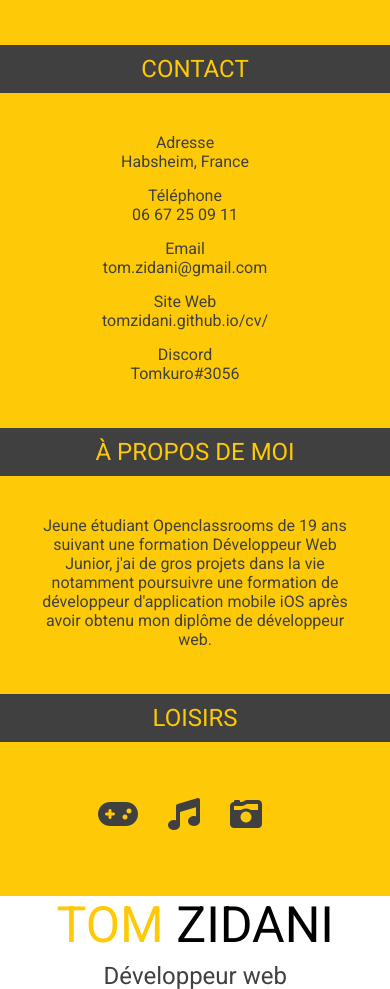
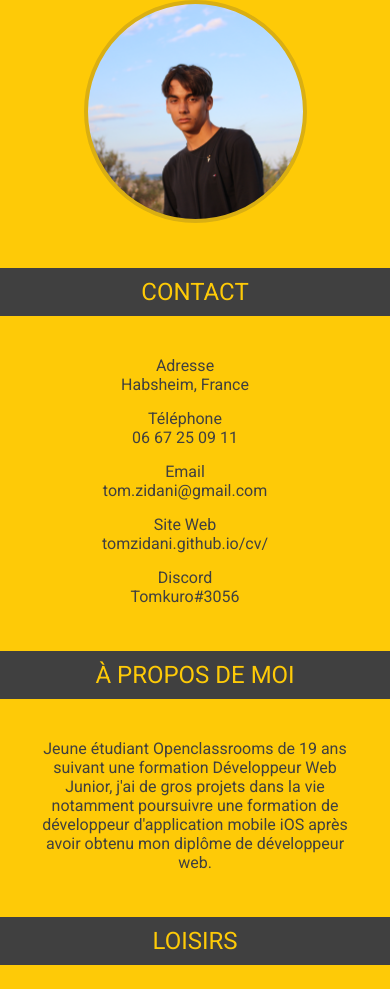
Before and after one commit to tomzidani/OC-P2, a PHP site: page / in a window 390 px wide. Shown: the top 989 px of the page. Run offline with PHP 8.4, Linux system fonts and the light colour scheme; some libraries are stand-ins or nearby versions.

Commit message:
Retrait de la photo sur la version responsive
Retrait de la photo sur la version responsive du site

```diff
--- a/assets/css/style.css
+++ b/assets/css/style.css
@@ -37,7 +37,6 @@ article.infos p{color: #404040;}
 
 /* Objets */
 .photo{width: 215px; height: 215px; background: url('../img/profil.png') center no-repeat;  border-radius: 100%; border: solid 4px #daaf12; background-size: 150%; margin: 0 auto;}
-.r-photo{display: none; width: 215px; height: 215px; background: url('../img/profil.png') center no-repeat;  border-radius: 100%; border: solid 4px #daaf12; background-size: 150%; margin: 0 auto;}
 .p-gauche .banniere{width: 100%; color: #feca07; text-align: center;background-color: #404040;margin-top: 45px; margin-bottom: 40px;text-transform: uppercase;}
 .p-droite .banniere{border-bottom: solid 2px #feca07; width: 100%;text-transform: uppercase;margin-bottom: 45px;}
 section.recommandations .banniere{margin-bottom: 20px;}
@@ -63,10 +62,8 @@ div.date i{color: #feca07;margin-right: 15px;margin-top: 2px;}
 	.p-gauche p{text-align: center;}
 	.p-gauche{width: 100%; display: block;padding-top: 0px;}
 	.p-droite{width: 95%;padding-right: 10px; padding-left: 10px;float: none;padding-top: 10px;}
-	.r-photo{display: block;}
 	h1{text-align: center;}
 	h2.fonction{text-align: center;}
-	.photo{display: none;}
 	article.infos p{font-size: 14px;}
 }
 
--- a/index.html
+++ b/index.html
@@ -50,9 +50,6 @@
 
 			<!-- Header -->
 			<header>
-
-				<!-- Photo de profil responsive -->
-				<div class="r-photo"></div>
 
 				<!-- Prénom & Nom -->
 				<h1><span class="prenom">Tom</span> <span class="nom">Zidani</span></h1>
```
